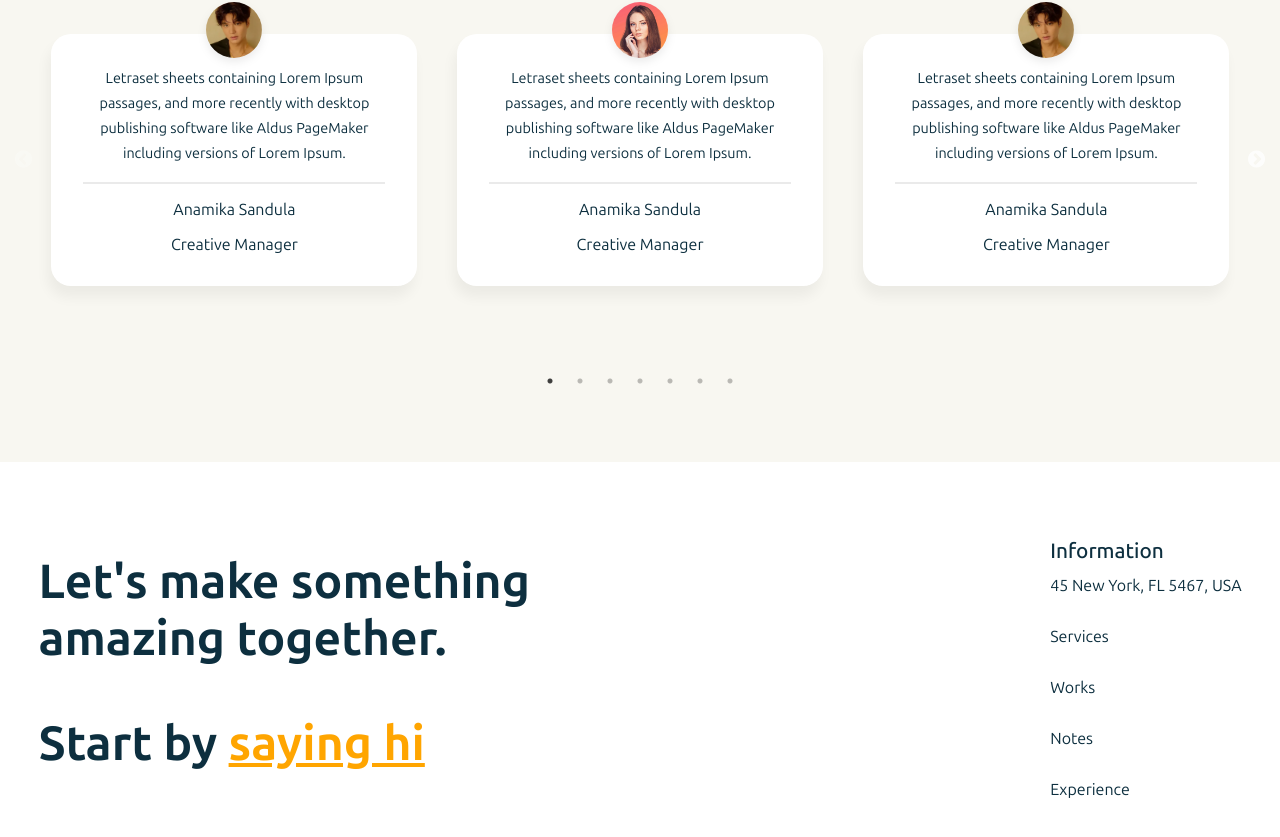
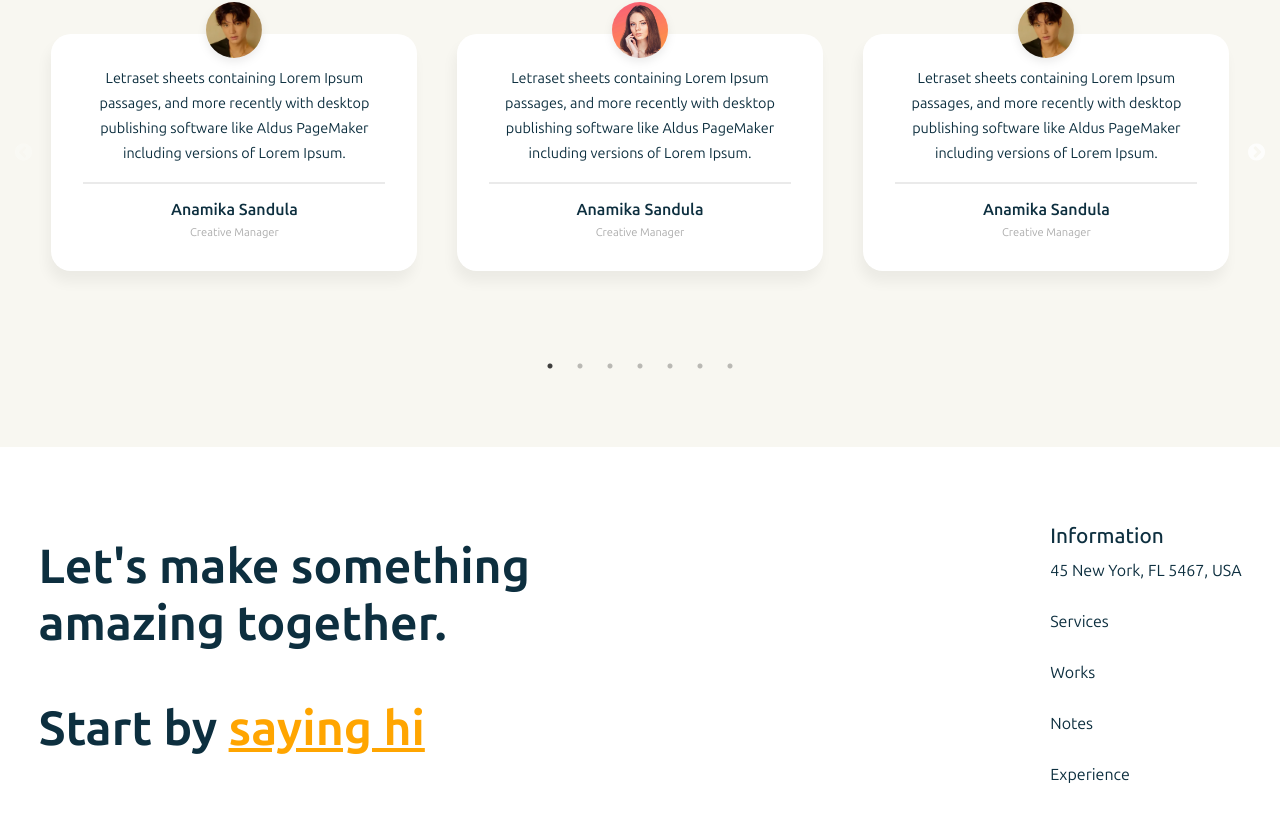
Before and after one commit to CreationsBliss/vinis-portfolio, a React (Vite) app: page / in a window 1280 px wide. Shown: the part 2700-3537 px from the top of the page. Built offline with nearby package versions, Linux system fonts and the light colour scheme.

Commit message:
Project completed

```diff
--- a/src/components/Testimonial/Testimonial.css
+++ b/src/components/Testimonial/Testimonial.css
@@ -1,30 +1,30 @@
-.testimonial{
+.testimonial {
   display: flex;
   flex-direction: column;
   gap: 2rem;
 }
-.testimonial-area{
+.testimonial-area {
   background-color: var(--gray-bg);
 }
-.testimonial-title{
+.testimonial-title {
   font-size: 3rem;
   font-weight: 700;
   text-align: center;
   padding-top: 2rem;
   padding-bottom: 2rem;
 }
-.testimonial-top p{
+.testimonial-top p {
   line-height: 30px;
   text-align: center;
 }
-.single-testimonial-box{
+.single-testimonial-box {
   padding: 0 20px;
 }
-.single-testimonial{
+.single-testimonial {
   background-color: var(--pure-white);
   box-shadow: #0000000d -3px 11px 13px;
   padding: 2rem;
-    display: flex!important;
+  display: flex !important;
   flex-direction: column;
   align-items: center;
   gap: 1rem;
@@ -32,23 +32,23 @@
   position: relative;
   z-index: 1;
 }
-.single-testimonial img{
+.single-testimonial img {
   margin: auto;
   border-radius: 100%;
   width: 3.5rem;
   height: 3.5rem;
   position: absolute;
   top: -2rem;
-    filter: drop-shadow(0px 4px 4px rgba(0,0,0,.08));
+  filter: drop-shadow(0px 4px 4px rgba(0, 0, 0, 0.08));
   z-index: 2;
 }
-.divider{
+.divider {
   width: 100%;
-    border: .2px solid rgb(234,234,234);
+  border: 0.2px solid rgb(234, 234, 234);
 }
-.testimonial-comment{
+.testimonial-comment {
   text-align: center;
-    font-size: .9rem;
+  font-size: 0.9rem;
   line-height: 25px;
 }
 .slick-list {
@@ -57,14 +57,22 @@
   padding: 80px 0px;
   overflow-y: visible;
 }
+.client-name {
+  font-weight: 600;
+}
+.client-post {
+  font-size: 0.7rem;
+  color: #acacac;
+  margin-top: -10px;
+}
 
 @media (min-width: 1280px) {
-    .slick-slide.slick-active.slick-current + .slick-slide{
+  .slick-slide.slick-active.slick-current + .slick-slide {
     transition: all 1000ms ease-out;
     scale: 1.1;
-        transform: translateY(-30px)
+    transform: translateY(-30px);
   }
-    .testimonial-bottom{
+  .testimonial-bottom {
     padding-bottom: 4rem;
   }
 }
--- a/src/components/Testimonial/Testimonial.jsx
+++ b/src/components/Testimonial/Testimonial.jsx
@@ -1,14 +1,19 @@
+import { motion } from "framer-motion";
 import Slider from "react-slick";
 import { comments, sliderSettings } from "../../utils/data";
+import { footerVariants } from "../../utils/motion";
 import "./Testimonial.css";
-import {motion} from "framer-motion"
-import { footerVariants } from "../../utils/motion";
 
 const Testimonial = () => {
   return (
     <section className="testimonial-area">
       <a className="anchore" id="testimonials"></a>
-      <motion.div className="container padding-top-bottom testimonial" variants={footerVariants} initial="hidden" whileInView="show">
+      <motion.div
+        className="container padding-top-bottom testimonial"
+        variants={footerVariants}
+        initial="hidden"
+        whileInView="show"
+      >
         <div className="testimonial-top">
           <h1 className="testimonial-title">People talk about us</h1>
           <p>
@@ -26,8 +31,8 @@ const Testimonial = () => {
                     <img src={comment.img} alt="image" />
                     <p className="testimonial-comment">{comment.comment}</p>
                     <div className="divider"></div>
-                    <p>{comment.name}</p>
-                    <p>{comment.post}</p>
+                    <p className="client-name">{comment.name}</p>
+                    <p className="client-post">{comment.post}</p>
                   </div>
                 </div>
               );
```
Lines whose indentation alone changed are shown as unchanged.
